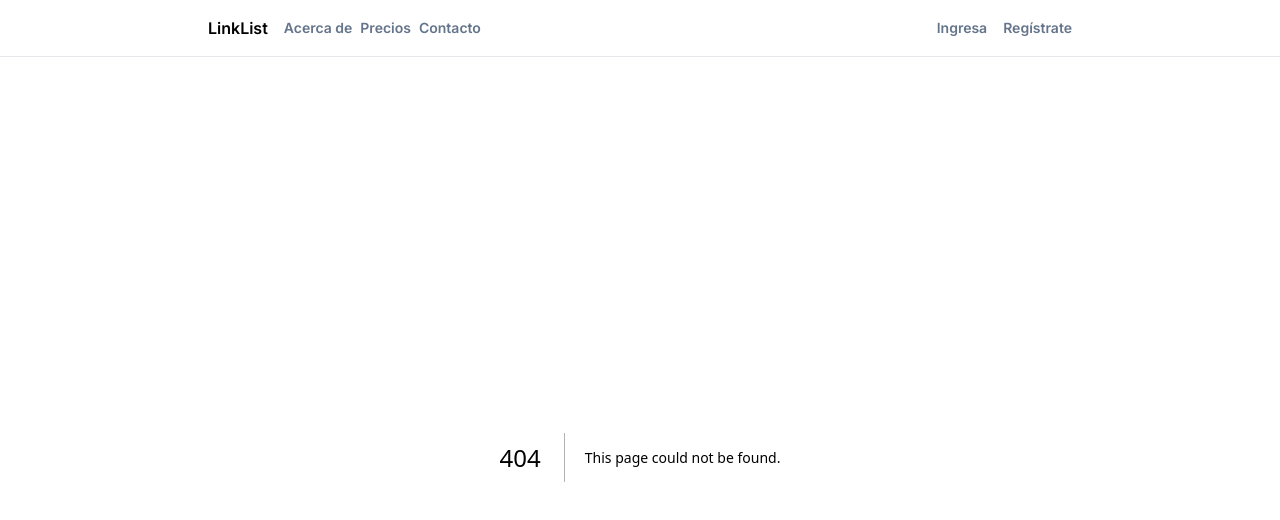
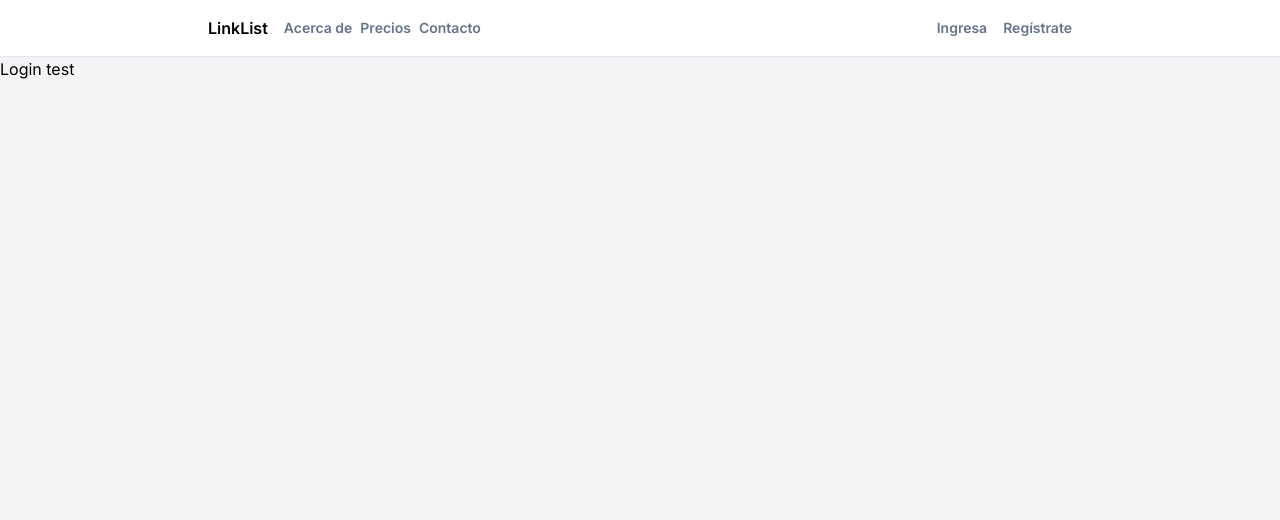
Before and after one commit to ravenbbs/linkly, a Next.js app: page /login in a window 1280 px wide. Before the commit this address had no page. Shown: the top 520 px of the page. Built offline with nearby package versions, Linux system fonts and the light colour scheme.

Commit message:
Add Login page -

```diff
--- /dev/null
+++ b/src/app/login/page.js
@@ -0,0 +1,3 @@
+export default function Login() {
+  return <div>Login test</div>;
+}
```
